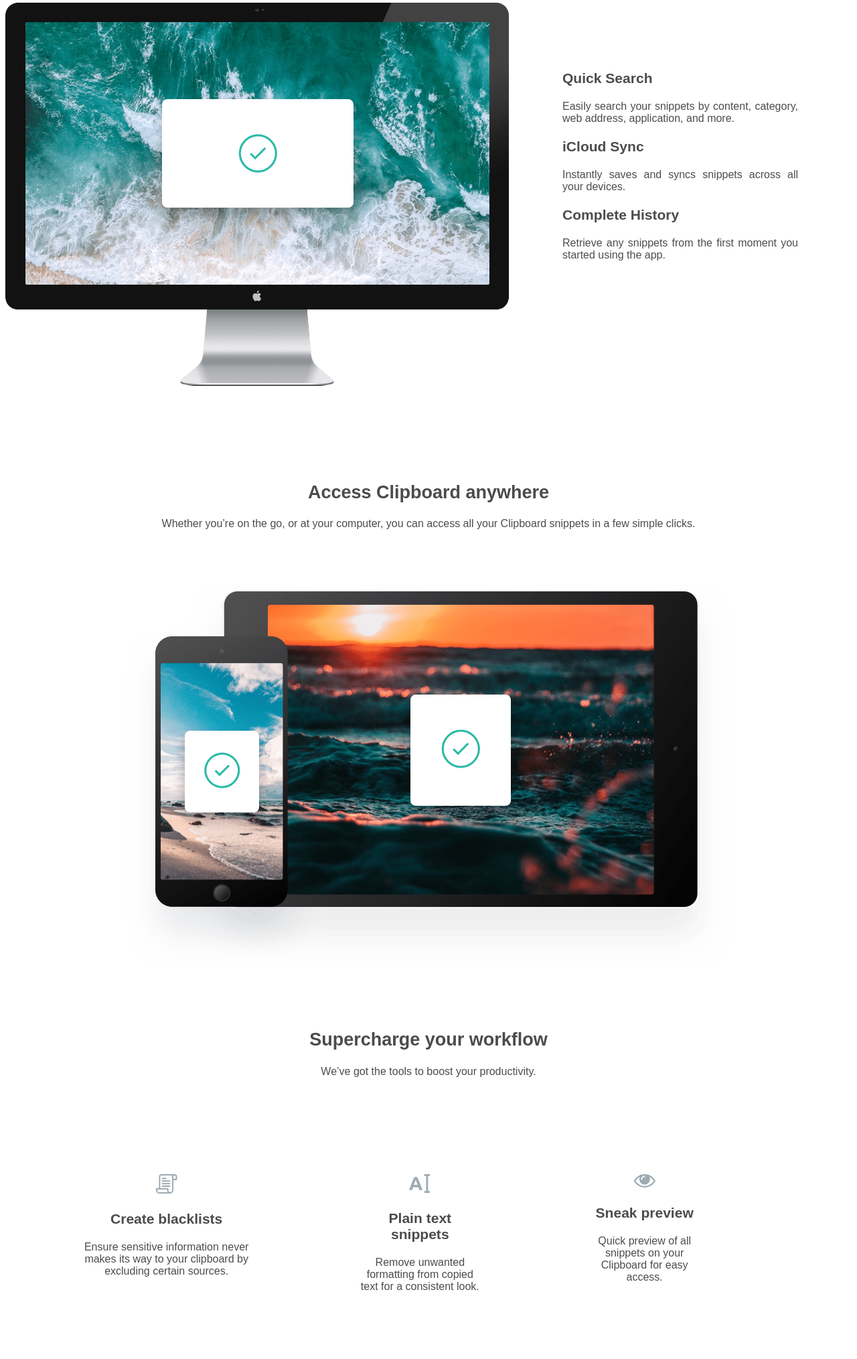
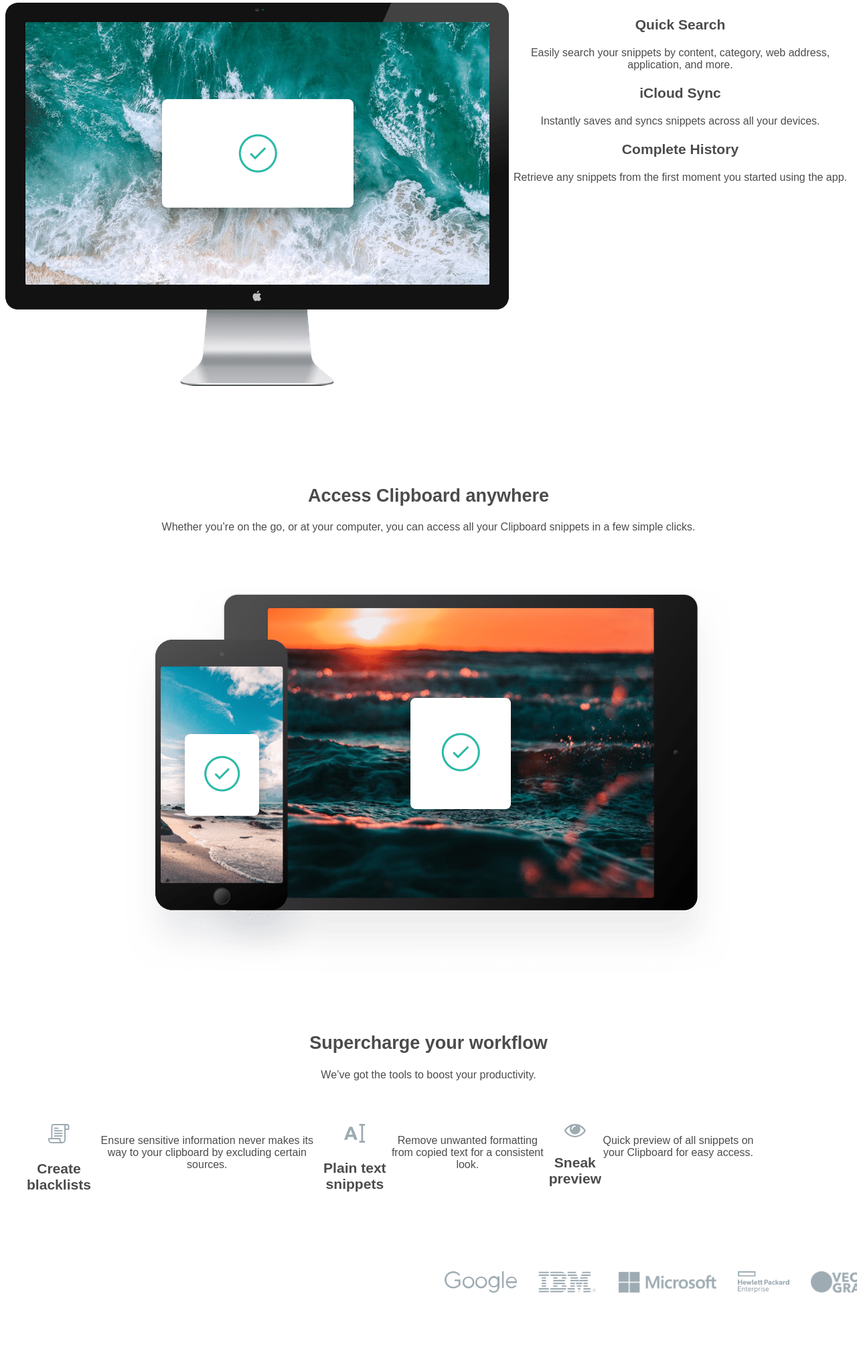
Before and after one commit to Rahma-silliman/clipBoard, a plain HTML site: page Clipboard/index.html in a window 1280 px wide. Shown: the part 704-2733 px from the top of the page at 67% size. Drawn offline with Linux system fonts and the light colour scheme; a web font is replaced by a local one.

Commit message:
Add files via upload

```diff
--- a/Clipboard/index.html
+++ b/Clipboard/index.html
@@ -24,7 +24,7 @@
     <h1>A history of everything you copy</h1>
 
     <p> Clipboard allows you to track and organize everything you
-      copy.  Instantly access your clipboard on all your devices. </p>
+      copy. Instantly access your clipboard on all your devices. </p>
 
     <a href="#" class="ios"><button id="ios">Download for iOS</button></a>
     <a href="#" class="mac"><button id="mac">Download for Mac</button></a>
@@ -38,27 +38,20 @@
 
   </div>
   <div id="block3">
+    <div>
       <img src="images/image-computer.png" alt="image d'un ecran d'ordinateur" class="computer">
-    <div id="sous_block">
-
+    </div>
+    <div class="sous_block">
       <h3> Quick Search</h3>
-
-      <div class="pi">
       <p> Easily search your snippets by content, category, web address, application, and more.</p>
 
-      </div>
-
       <h3> iCloud Sync</h3>
-
-      <div class="pi">
       <p> Instantly saves and syncs snippets across all your devices.</p>
-      </div>
 
       <h3> Complete History</h3>
 
-      <div class="pi">
       <p> Retrieve any snippets from the first moment you started using the app.</p>
-      </div>
+
     </div>
   </div>
   <div id="block4">
@@ -74,23 +67,27 @@
 
     <p> We’ve got the tools to boost your productivity.</p>
     <div class="sous_block1">
-      <div class="sous_block2">
+    <div>
       <img src="images/icon-blacklist.svg" alt="icon de blacklists" class="icon">
+
         <h3> Create blacklists</h3>
+      </div>
+        <p> Ensure sensitive information never makes its way to your clipboard by excluding certain sources.</p>
 
-        <p> Ensure sensitive information never makes its way to your clipboard by excluding certain sources.</p>
+<div>
+      <img src="images/icon-text.svg" alt="icon de plaintext" class="icon">
+
+        <h3> Plain text snippets</h3>
       </div>
-      <div class="sous_block2">
-        <img src="images/icon-text.svg" alt="icon de plaintext" class="icon">
-        <h3> Plain text snippets</h3>
         <p> Remove unwanted formatting from copied text for a consistent look.</p>
+
+<div>
+      <img src="images/icon-preview.svg" alt="icon of snakepreview" class="icon">
+
+        <h3> Sneak preview</h3>
       </div>
-      <div class="sous_block2">
-        <img src="images/icon-preview.svg" alt="icon of snakepreview" class="icon">
-        <h3> Sneak preview</h3>
+        <p> Quick preview of all snippets on your Clipboard for easy access.</p>
 
-        <p> Quick preview of all snippets on your Clipboard for easy access.</p>
-      </div>
     </div>
   </div>
   <div id="block6">
@@ -116,24 +113,31 @@
 
       <img src="images/logo.svg" alt="logo de copyright" id="logo2">
       <div class="foot">
-        <a src="" class="clic"> FAQs </a><br><br>
+        <a href="" class="clic"> FAQs </a><br><br>
         <a href="#" class="clic">Contact Us</a>
       </div>
       <div class="foot">
-        <a scr="" class="clic"> Privacy Policy </a><br><br>
+        <a href="" class="clic"> Privacy Policy </a><br><br>
         <a href="#" class="clic">Press Kit</a>
       </div>
       <div class="foot">
         <a scr="" class="clic"> Install Guide </a>
       </div>
       <div class="icon_sociaux">
-        <div class="image_reseaux"> <a href="http://" target="_blank" class="id"> <svg width="24" height="24" xmlns="http://www.w3.org/2000/svg">
+        <div class="image_reseaux"> <a href="http://" target="_blank" class="id"> <svg width="24" height="24"
+              xmlns="http://www.w3.org/2000/svg">
               <path
                 d="M22.675 0H1.325C.593 0 0 .593 0 1.325v21.351C0 23.407.593 24 1.325 24H12.82v-9.294H9.692v-3.622h3.128V8.413c0-3.1 1.893-4.788 4.659-4.788 1.325 0 2.463.099 2.795.143v3.24l-1.918.001c-1.504 0-1.795.715-1.795 1.763v2.313h3.587l-.467 3.622h-3.12V24h6.116c.73 0 1.323-.593 1.323-1.325V1.325C24 .593 23.407 0 22.675 0z"
                 fill="#4C545C" fill-rule="nonzero" />
             </svg></a></div>
-        <div class="image_reseaux"><a href="htt" class="id"><svg width="24" height="24" xmlns="http://www.w3.org/2000/svg"><path d="M12 2.163c3.204 0 3.584.012 4.85.07 3.252.148 4.771 1.691 4.919 4.919.058 1.265.069 1.645.069 4.849 0 3.205-.012 3.584-.069 4.849-.149 3.225-1.664 4.771-4.919 4.919-1.266.058-1.644.07-4.85.07-3.204 0-3.584-.012-4.849-.07-3.26-.149-4.771-1.699-4.919-4.92-.058-1.265-.07-1.644-.07-4.849 0-3.204.013-3.583.07-4.849.149-3.227 1.664-4.771 4.919-4.919 1.266-.057 1.645-.069 4.849-.069zM12 0C8.741 0 8.333.014 7.053.072 2.695.272.273 2.69.073 7.052.014 8.333 0 8.741 0 12c0 3.259.014 3.668.072 4.948.2 4.358 2.618 6.78 6.98 6.98C8.333 23.986 8.741 24 12 24c3.259 0 3.668-.014 4.948-.072 4.354-.2 6.782-2.618 6.979-6.98.059-1.28.073-1.689.073-4.948 0-3.259-.014-3.667-.072-4.947-.196-4.354-2.617-6.78-6.979-6.98C15.668.014 15.259 0 12 0zm0 5.838a6.162 6.162 0 100 12.324 6.162 6.162 0 000-12.324zM12 16a4 4 0 110-8 4 4 0 010 8zm6.406-11.845a1.44 1.44 0 100 2.881 1.44 1.44 0 000-2.881z" fill="#4C545C" fill-rule="nonzero"/></svg></a></div>
-        <div class="image_reseaux"><a href="htt" class="id"><svg width="24" height="20" xmlns="http://www.w3.org/2000/svg">
+        <div class="image_reseaux"><a href="htt" class="id"><svg width="24" height="24"
+              xmlns="http://www.w3.org/2000/svg">
+              <path
+                d="M12 2.163c3.204 0 3.584.012 4.85.07 3.252.148 4.771 1.691 4.919 4.919.058 1.265.069 1.645.069 4.849 0 3.205-.012 3.584-.069 4.849-.149 3.225-1.664 4.771-4.919 4.919-1.266.058-1.644.07-4.85.07-3.204 0-3.584-.012-4.849-.07-3.26-.149-4.771-1.699-4.919-4.92-.058-1.265-.07-1.644-.07-4.849 0-3.204.013-3.583.07-4.849.149-3.227 1.664-4.771 4.919-4.919 1.266-.057 1.645-.069 4.849-.069zM12 0C8.741 0 8.333.014 7.053.072 2.695.272.273 2.69.073 7.052.014 8.333 0 8.741 0 12c0 3.259.014 3.668.072 4.948.2 4.358 2.618 6.78 6.98 6.98C8.333 23.986 8.741 24 12 24c3.259 0 3.668-.014 4.948-.072 4.354-.2 6.782-2.618 6.979-6.98.059-1.28.073-1.689.073-4.948 0-3.259-.014-3.667-.072-4.947-.196-4.354-2.617-6.78-6.979-6.98C15.668.014 15.259 0 12 0zm0 5.838a6.162 6.162 0 100 12.324 6.162 6.162 0 000-12.324zM12 16a4 4 0 110-8 4 4 0 010 8zm6.406-11.845a1.44 1.44 0 100 2.881 1.44 1.44 0 000-2.881z"
+                fill="#4C545C" fill-rule="nonzero" />
+            </svg></a></div>
+        <div class="image_reseaux"><a href="htt" class="id"><svg width="24" height="20"
+              xmlns="http://www.w3.org/2000/svg">
               <path
                 d="M24 2.557a9.83 9.83 0 01-2.828.775A4.932 4.932 0 0023.337.608a9.864 9.864 0 01-3.127 1.195A4.916 4.916 0 0016.616.248c-3.179 0-5.515 2.966-4.797 6.045A13.978 13.978 0 011.671 1.149a4.93 4.93 0 001.523 6.574 4.903 4.903 0 01-2.229-.616c-.054 2.281 1.581 4.415 3.949 4.89a4.935 4.935 0 01-2.224.084 4.928 4.928 0 004.6 3.419A9.9 9.9 0 010 17.54a13.94 13.94 0 007.548 2.212c9.142 0 14.307-7.721 13.995-14.646A10.025 10.025 0 0024 2.557z"
                 fill="#4C545C" fill-rule="nonzero" />
```
Lines whose indentation alone changed are shown as unchanged.
